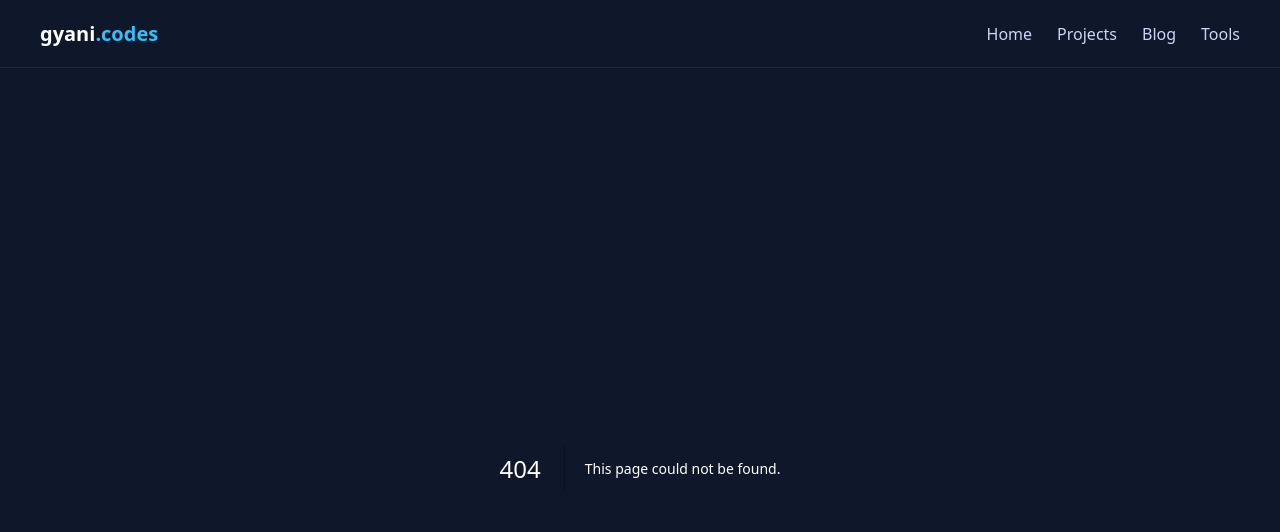
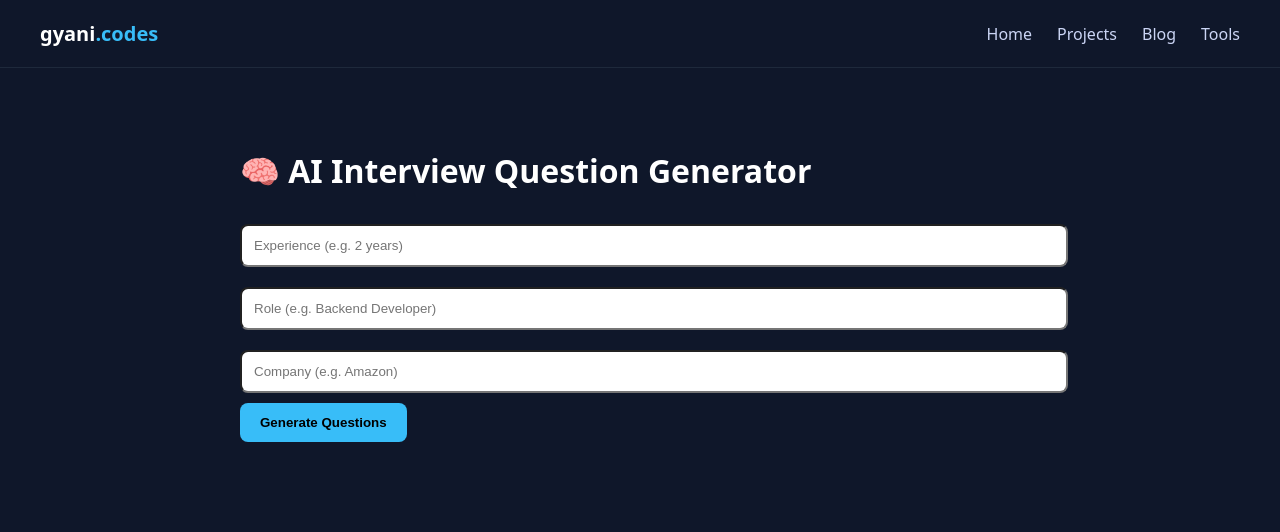
Before and after one commit to kumargyanendracse/gyani-codes, a Next.js app: page /tools in a window 1280 px wide. Before the commit this address had no page. Shown: the top 532 px of the page. Built offline with nearby package versions, Linux system fonts and the light colour scheme.

Commit message:
Create page.js

```diff
--- /dev/null
+++ b/app/tools/page.js
@@ -0,0 +1,88 @@
+"use client";
+import { useState } from "react";
+
+export default function Tools() {
+  const [experience, setExperience] = useState("");
+  const [role, setRole] = useState("");
+  const [company, setCompany] = useState("");
+  const [loading, setLoading] = useState(false);
+  const [result, setResult] = useState("");
+
+  async function generate() {
+    setLoading(true);
+    setResult("");
+
+    const prompt = `
+You are an interview coach.
+Generate interview questions for:
+Experience: ${experience}
+Role: ${role}
+Company: ${company}
+
+Give:
+- 5 Go questions
+- 5 DSA questions
+- 5 System Design questions
+`;
+
+    const res = await fetch("/api/ai", {
+      method: "POST",
+      headers: { "Content-Type": "application/json" },
+      body: JSON.stringify({ prompt })
+    });
+
+    const data = await res.json();
+    setResult(data.text);
+    setLoading(false);
+  }
+
+  return (
+    <main style={{ padding: "60px", maxWidth: "800px", margin: "auto" }}>
+      <h1>🧠 AI Interview Question Generator</h1>
+
+      <input
+        placeholder="Experience (e.g. 2 years)"
+        value={experience}
+        onChange={e => setExperience(e.target.value)}
+        style={inputStyle}
+      />
+
+      <input
+        placeholder="Role (e.g. Backend Developer)"
+        value={role}
+        onChange={e => setRole(e.target.value)}
+        style={inputStyle}
+      />
+
+      <input
+        placeholder="Company (e.g. Amazon)"
+        value={company}
+        onChange={e => setCompany(e.target.value)}
+        style={inputStyle}
+      />
+
+      <button onClick={generate} style={btnStyle}>
+        {loading ? "Generating..." : "Generate Questions"}
+      </button>
+
+      <pre style={{ whiteSpace: "pre-wrap", marginTop: "30px" }}>
+        {result}
+      </pre>
+    </main>
+  );
+}
+
+const inputStyle = {
+  width: "100%",
+  padding: "12px",
+  margin: "10px 0",
+  borderRadius: "8px"
+};
+
+const btnStyle = {
+  padding: "12px 20px",
+  background: "#38bdf8",
+  border: "none",
+  borderRadius: "8px",
+  fontWeight: "bold"
+};
```
